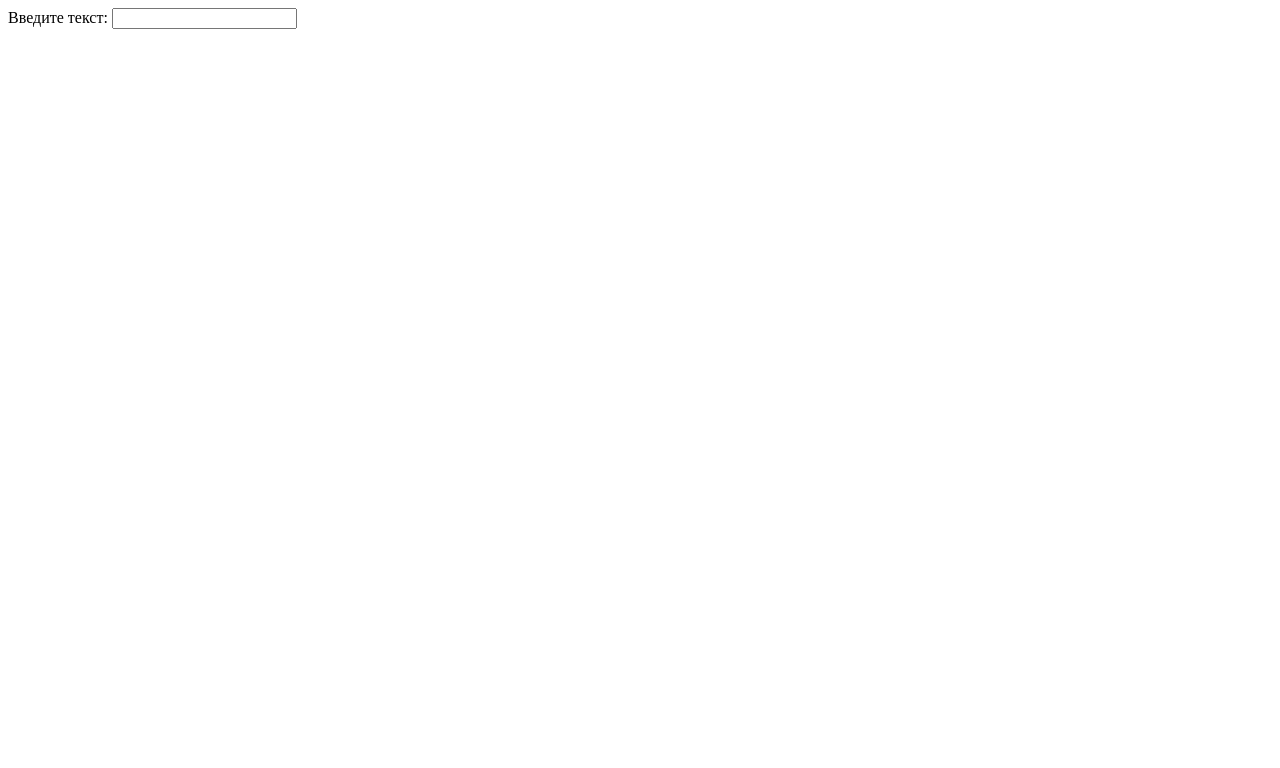
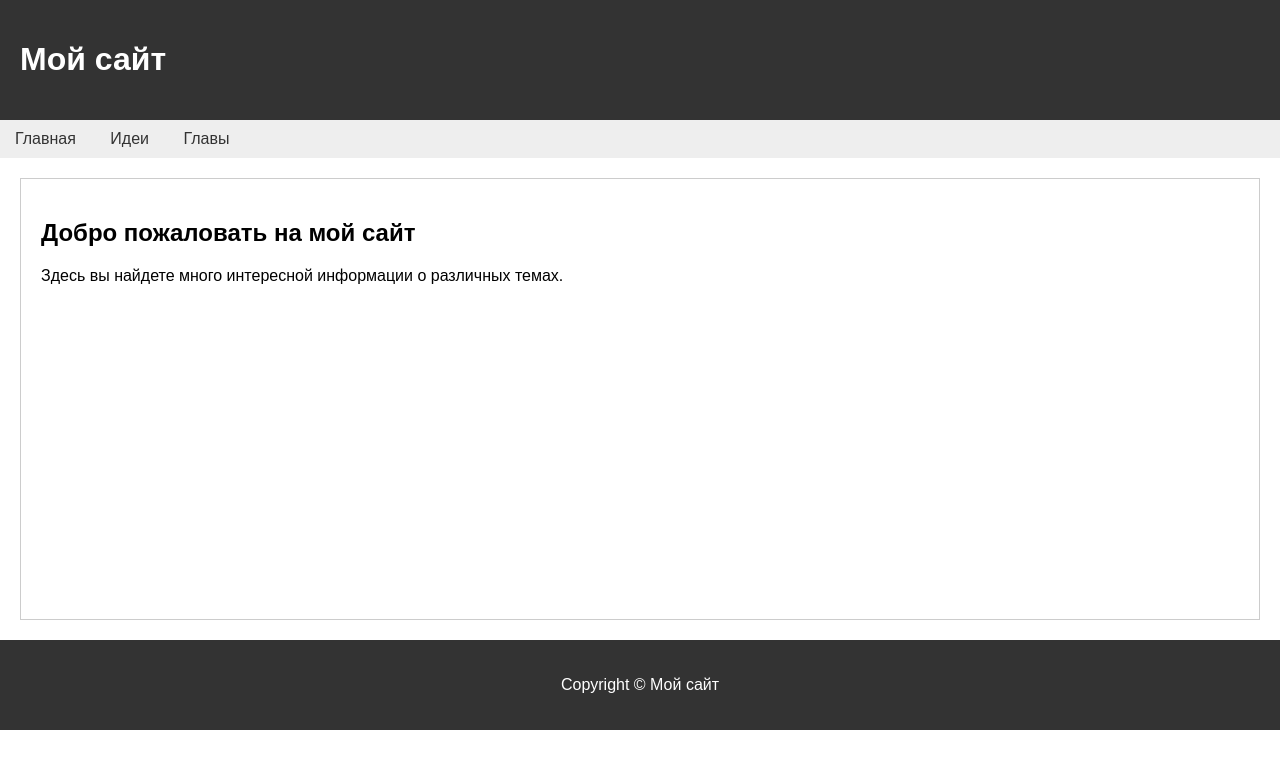
Before and after one commit to Kryloss/Book, a plain HTML site: page Book.html in a window 1280 px wide. Drawn offline with Linux system fonts and the light colour scheme.

Commit message:
Update Book.html

```diff
--- a/Book.html
+++ b/Book.html
@@ -1,31 +1,72 @@
 <!DOCTYPE html>
 <html>
-
 <head>
-    <title>Пример текстового поля с сохранением</title>
-    <script>
-        window.addEventListener('DOMContentLoaded', function () {
-            // Получаем текстовое поле и устанавливаем обработчик события изменения его содержимого
-            var textField = document.getElementById('text-field');
-            textField.addEventListener('input', function () {
-                // Сохраняем содержимое текстового поля в локальном хранилище
-                localStorage.setItem('savedText', textField.value);
-            });
-
-            // Восстанавливаем сохраненное значение текстового поля при загрузке страницы
-            var savedText = localStorage.getItem('savedText');
-            if (savedText) {
-                textField.value = savedText;
-            }
-        });
-    </script>
+	<title>Мой сайт</title>
+	<style>
+		body {
+			font-family: Arial, sans-serif;
+			margin: 0;
+			padding: 0;
+		}
+		header {
+			background-color: #333;
+			color: #fff;
+			padding: 20px;
+		}
+		nav {
+			background-color: #eee;
+			padding: 10px;
+		}
+		nav ul {
+			list-style: none;
+			margin: 0;
+			padding: 0;
+		}
+		nav ul li {
+			display: inline-block;
+			margin-right: 20px;
+		}
+		nav ul li a {
+			color: #333;
+			text-decoration: none;
+			padding: 5px;
+		}
+		nav ul li a:hover {
+			background-color: #333;
+			color: #fff;
+		}
+		.content {
+			margin: 20px;
+			padding: 20px;
+			background-color: #fff;
+			border: 1px solid #ccc;
+			min-height: 400px;
+		}
+		footer {
+			background-color: #333;
+			color: #fff;
+			padding: 20px;
+			text-align: center;
+		}
+	</style>
 </head>
-
 <body>
-    <form>
-        <label for="text-field">Введите текст:</label>
-        <input type="text" id="text-field" name="text-field">
-    </form>
+	<header>
+		<h1>Мой сайт</h1>
+	</header>
+	<nav>
+		<ul>
+			<li><a href="index.html">Главная</a></li>
+			<li><a href="ideas.html">Идеи</a></li>
+			<li><a href="chapters.html">Главы</a></li>
+		</ul>
+	</nav>
+	<div class="content">
+		<h2>Добро пожаловать на мой сайт</h2>
+		<p>Здесь вы найдете много интересной информации о различных темах.</p>
+	</div>
+	<footer>
+		<p>Copyright © Мой сайт</p>
+	</footer>
 </body>
-
 </html>
```
